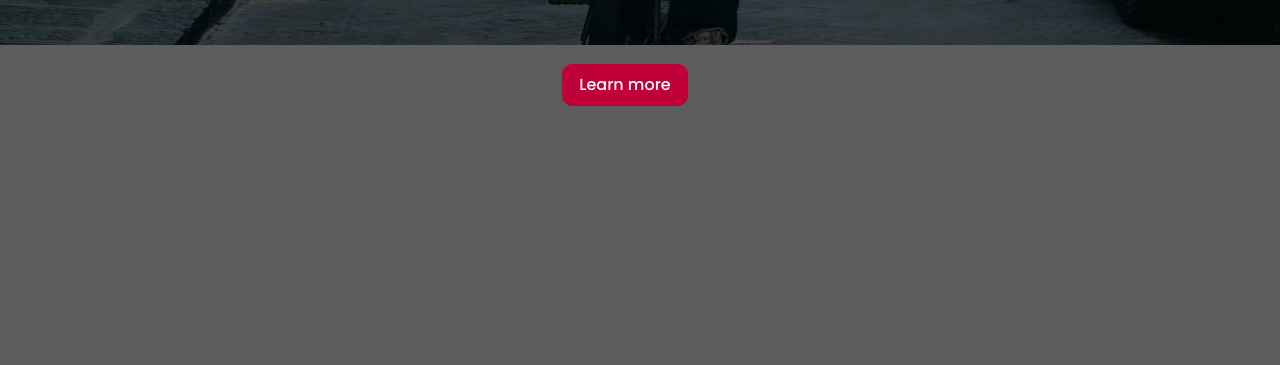
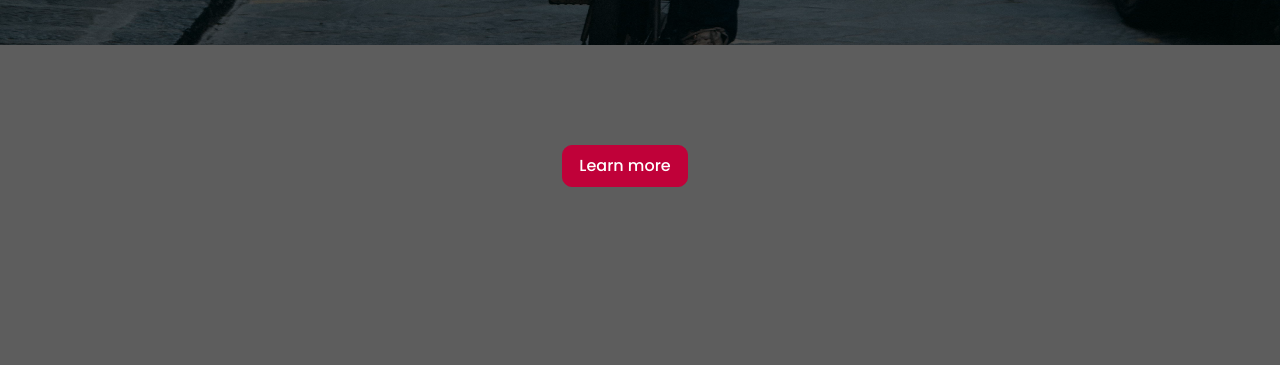
Before and after one commit to IamTiti/errandly, a plain HTML site: page index.html in a window 1280 px wide. Shown: the part 435-800 px from the top of the page. Drawn offline with nearby package versions, Linux system fonts and the light colour scheme; a web font is replaced by a local one.

Commit message:
Update index.html

```diff
--- a/index.html
+++ b/index.html
@@ -27,11 +27,14 @@
 
     <!-- Your own stylesheet -->
     <link rel="stylesheet" type="text/css" href="style.css" />
+    <link
+    rel="stylesheet"
+    href="https://cdnjs.cloudflare.com/ajax/libs/animate.css/4.1.1/animate.min.css"/>
   </head>
 
 
-    <div class="container-fluid d-flex align-items-center justify-items-center h-100 p-3 mb-2 bg-body">
-        <div class="row w-100">
+    <div class="container-fluid d-flex h-100 p-3 mb-2 bg-body">
+        <div class="row h-10 w-100">
             <header class=" text-center col-12">
                 <h1><strong>Errandly</strong></h1>
                 <p3>Easy shopping like never before</p3></br>
```
